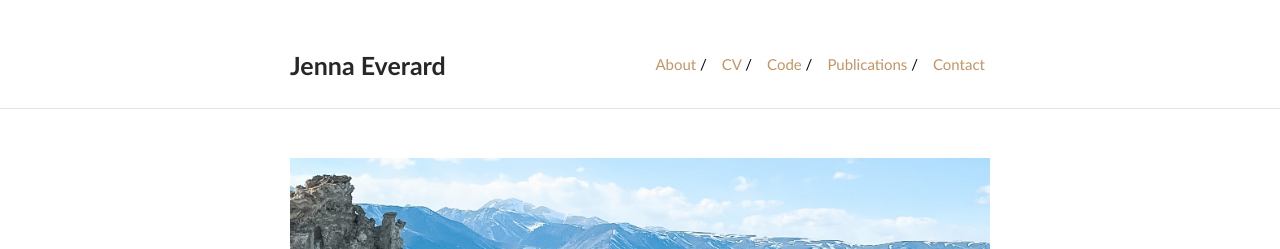
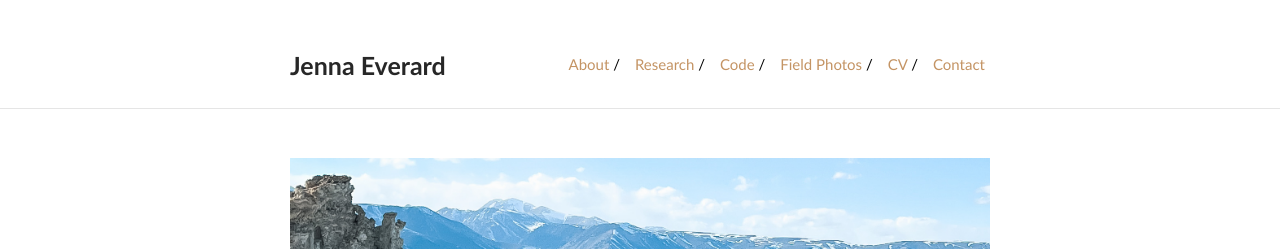
Before and after one commit to JennaEverard/Jenna, a Jekyll site: the page built from index.md, in a window 1280 px wide. Shown: the top 249 px of the page. Built offline with Jekyll 4.4.1, drawn with Linux system fonts in a browser that asks for light colours.

Commit message:
Fixed Header

```diff
--- a/_config.yml
+++ b/_config.yml
@@ -19,12 +19,14 @@ sass:
 
 nav:
  - name: "About"
-   link: "https://Jenna.github.io"
+   link: "https://jennaeverard.github.io/Jenna/"
+ - name: "Research"
+   link: "https://jennaeverard.github.io/Jenna/Research"
+ - name: "Code"
+   link: "https://jennaeverard.github.io/Jenna/Code"
+ - name: "Field Photos"
+   link: "https://jennaeverard.github.io/Jenna/FieldPhotos"
  - name: "CV"
-   link: "https://Jenna.github.io/cv/cv"
- - name: "Code"
-   link: "https://github.com/JennaE"
- - name: "Publications"
-   link: "https://Jenna.github.io/publications/publications"
+   link: "https://jennaeverard.github.io/Jenna/CV"
  - name: "Contact"
-   link: "https://Jenna.github.io/contact"
+   link: "https://jennaeverard.github.io/Jenna/Contact"
```
